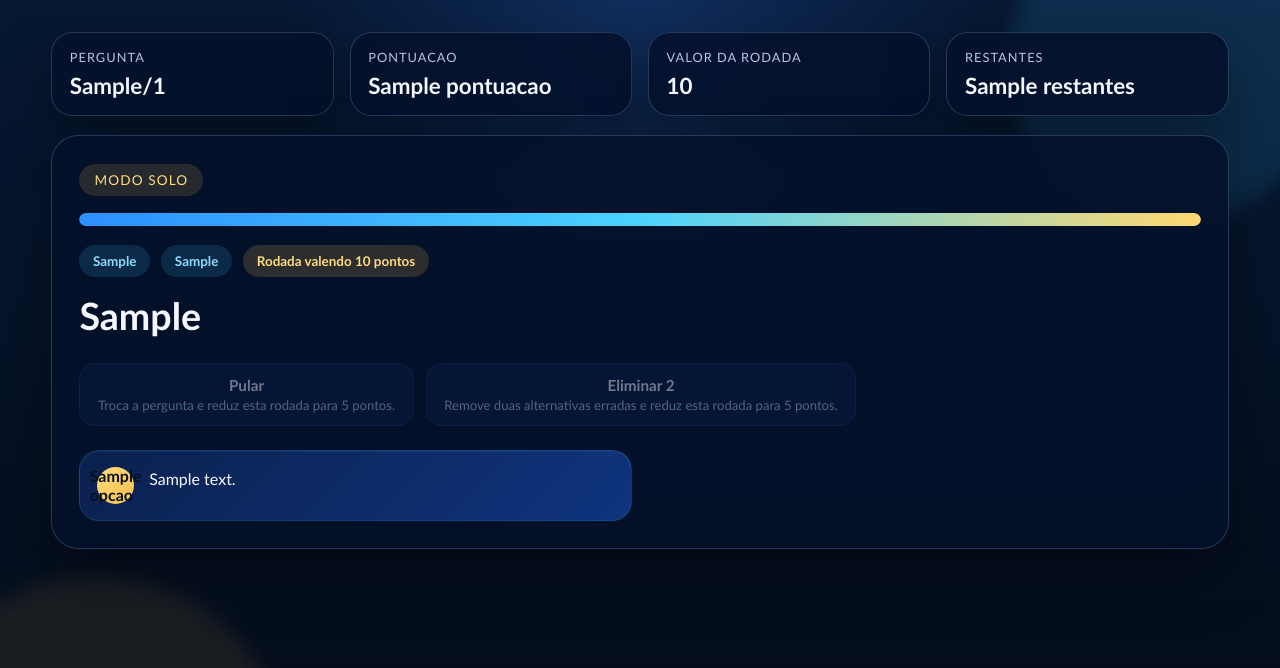
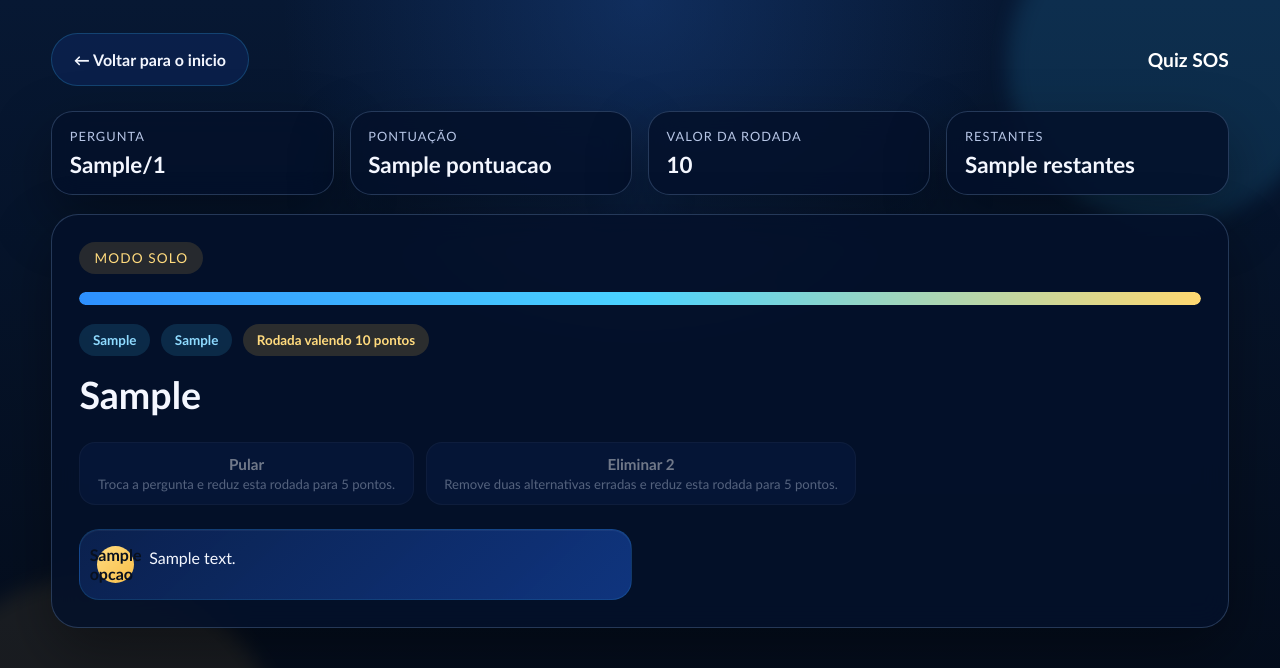
Before and after one commit to Arthur-wz/projeto-quiz-SOS, a Django app: template quiz/templates/jogo.html in a window 1280 px wide. Shown: the top 668 px of the page. Run offline with Django 5.2, Linux system fonts and the light colour scheme; tables that the repository leaves empty hold one stand-in row (values such as "Sample post"); the template is opened without the code that fills it: values that come from a table or form of the project are taken from there, most other values are stand-ins (such as "Sample title", 1, 10 or a date in 2020).

Commit message:
html bao

```diff
--- a/quiz/templates/jogo.html
+++ b/quiz/templates/jogo.html
@@ -5,18 +5,48 @@
     <meta charset="UTF-8">
     <meta name="viewport" content="width=device-width, initial-scale=1.0">
     <title>Jogo | Quiz SOS</title>
+
     <link rel="stylesheet" href="{% static 'css/quiz.css' %}">
+
     {% if tema_css_inline %}
         <style>{{ tema_css_inline|safe }}</style>
     {% endif %}
+
+    <style>
+        .game-header{
+            display:flex;
+            justify-content:space-between;
+            align-items:center;
+            margin-bottom:24px;
+        }
+
+        .game-header h2{
+            color:#fff;
+            font-size:1.2rem;
+            font-weight:700;
+        }
+    </style>
 </head>
 <body>
+
 <main class="page-shell">
     <section class="game-layout">
+
+        <!-- Barra superior -->
+        <header class="game-header">
+            <a href="{% url 'home' %}" class="btn btn-secondary">
+                ← Voltar para o inicio
+            </a>
+
+            <h2>Quiz SOS</h2>
+        </header>
+
         {% if messages %}
             <div class="alerts">
                 {% for message in messages %}
-                        <div class="alert alert-{{ message.tags|default:'info' }}">{{ message }}</div>
+                    <div class="alert alert-{{ message.tags|default:'info' }}">
+                        {{ message }}
+                    </div>
                 {% endfor %}
             </div>
         {% endif %}
@@ -26,14 +56,17 @@
                 <span class="status-label">Pergunta</span>
                 <span class="status-value">{{ numero_pergunta }}/{{ total_perguntas }}</span>
             </article>
+
             <article class="status-card">
-                    <span class="status-label">Pontuacao</span>
+                <span class="status-label">Pontuação</span>
                 <span class="status-value">{{ pontuacao }}</span>
             </article>
+
             <article class="status-card">
                 <span class="status-label">Valor da rodada</span>
                 <span class="status-value">{{ valor_pergunta }}</span>
             </article>
+
             <article class="status-card">
                 <span class="status-label">Restantes</span>
                 <span class="status-value">{{ restantes }}</span>
@@ -41,10 +74,14 @@
         </div>
 
         <article class="game-card">
+
             <div class="progress-row">
-                    <span class="eyebrow">Modo solo</span>
+                <span class="eyebrow">Modo Solo</span>
+
                 {% if ajuda_ativa %}
-                        <span class="chip chip-gold">Ajuda ativa: esta pergunta vale 5 pontos</span>
+                    <span class="chip chip-gold">
+                        Ajuda ativa: esta pergunta vale 5 pontos
+                    </span>
                 {% endif %}
             </div>
 
@@ -55,14 +92,20 @@
             <div class="question-meta">
                 <span class="chip chip-blue">{{ pergunta.materia }}</span>
                 <span class="chip chip-blue">{{ pergunta.serie }}</span>
-                    <span class="chip chip-gold">Rodada valendo {{ valor_pergunta }} pontos</span>
+                <span class="chip chip-gold">
+                    Rodada valendo {{ valor_pergunta }} pontos
+                </span>
             </div>
 
-                <h1 class="question-text">{{ pergunta.pergunta }}</h1>
+            <h1 class="question-text">
+                {{ pergunta.pergunta }}
+            </h1>
 
             <div class="helper-row">
+
                 <form method="post">
                     {% csrf_token %}
+
                     <button
                         type="submit"
                         name="action"
@@ -71,12 +114,16 @@
                         {% if not pulo_disponivel %}disabled{% endif %}
                     >
                         <strong>Pular</strong>
-                            <span>Troca a pergunta e reduz esta rodada para 5 pontos.</span>
+                        <span>
+                            Troca a pergunta e reduz esta rodada para 5 pontos.
+                        </span>
                     </button>
+
                 </form>
 
                 <form method="post">
                     {% csrf_token %}
+
                     <button
                         type="submit"
                         name="action"
@@ -85,26 +132,48 @@
                         {% if not eliminar_disponivel %}disabled{% endif %}
                     >
                         <strong>Eliminar 2</strong>
-                            <span>Remove duas alternativas erradas e reduz esta rodada para 5 pontos.</span>
+                        <span>
+                            Remove duas alternativas erradas e reduz esta rodada para 5 pontos.
+                        </span>
                     </button>
+
                 </form>
+
             </div>
 
             <div class="options-grid">
+
                 {% for opcao in opcoes %}
+
                     <form method="post" class="option-form">
+
                         {% csrf_token %}
+
                         <input type="hidden" name="action" value="answer">
                         <input type="hidden" name="answer" value="{{ opcao.label }}">
+
                         <button type="submit" class="option-button">
-                                <span class="option-letter">{{ opcao.label }}</span>
-                                <span class="option-text">{{ opcao.texto }}</span>
+
+                            <span class="option-letter">
+                                {{ opcao.label }}
+                            </span>
+
+                            <span class="option-text">
+                                {{ opcao.texto }}
+                            </span>
+
                         </button>
+
                     </form>
+
                 {% endfor %}
+
             </div>
+
         </article>
+
     </section>
 </main>
+
 </body>
 </html>
--- a/quiz/templates/login.html
+++ b/quiz/templates/login.html
@@ -83,6 +83,7 @@
 
         button {
             width: 100%;
+            padding: 16px;
             border: none;
             border-radius: 14px;
             background: #ffbb24;
```
Lines whose indentation alone changed are shown as unchanged.
